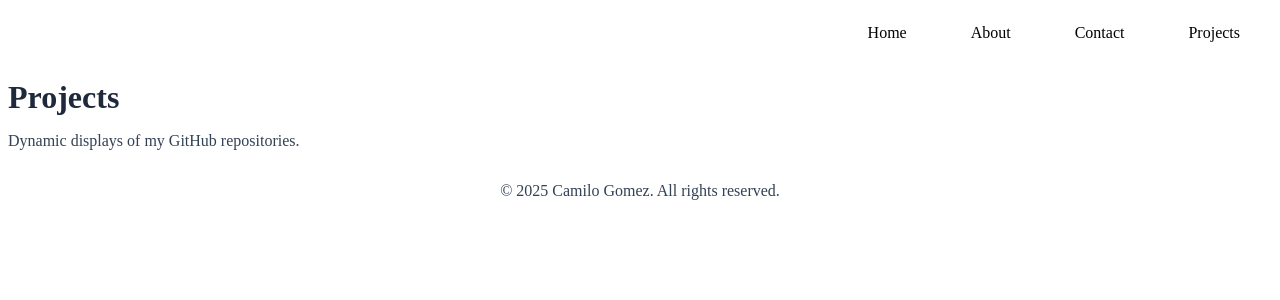
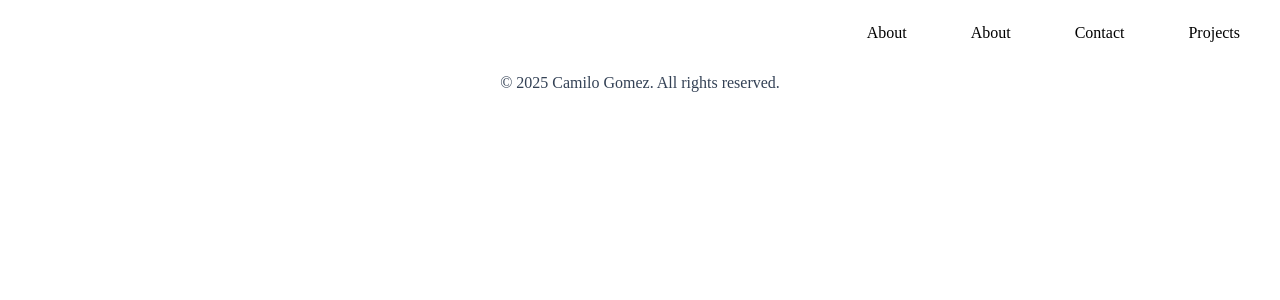
Before and after one commit to fullstacknyc/portfolio, a Next.js app: page /projects in a window 1280 px wide. Shown: the top 300 px of the page. Built offline with nearby package versions, Linux system fonts and the light colour scheme.

Commit message:
import Link and update href

```diff
--- a/src/app/about/page.tsx
+++ b/src/app/about/page.tsx
@@ -5,10 +5,6 @@
 
 export default function About() {
     return <>
-    <html lang="en">
-        <head>
-            <title>About</title>
-        </head>
         <body>
             <h1>About Me</h1>
             <p>I'm a front-end developer learning various roadmaps and utilizing those skills to solve real world problems.</p>
@@ -30,6 +26,5 @@
             </ul>
             <p>Visit my GitHub <a href="https://www.github.com/fullstacknyc/" target="_blank">here</a>.</p>
         </body>
-    </html>
     </>
 }
--- a/src/app/components/Header.tsx
+++ b/src/app/components/Header.tsx
@@ -1,4 +1,5 @@
 import React from "react";
+import Link from "next/link";
 
 function Header() {
   return (
@@ -6,24 +7,16 @@
       <nav>
         <ul>
           <li>
-            <a href="https://www.camilo777.com">
-              Home
-            </a>
+            <Link href="/">About</Link>
           </li>
           <li>
-            <a href="/about">
-              About
-            </a>
+            <Link href="/about">About</Link>
           </li>
           <li>
-            <a href="/contact">
-              Contact
-            </a>
+            <Link href="/contact">Contact</Link>
           </li>
           <li>
-            <a href="/projects">
-              Projects
-            </a>
+            <Link href="projects">Projects</Link>
           </li>
         </ul>
       </nav>
--- a/src/app/contact/page.tsx
+++ b/src/app/contact/page.tsx
@@ -4,16 +4,11 @@
 
 export default function contact() {
     return <>
-    <html lang="en">
-        <head>
-            <title>About</title>
-        </head>
         <body>
             <h1>Contact Me</h1>
             <p>You can message me directly through my website.</p>
             <input type="text"></input>
             <button>Send message</button>
         </body>
-    </html>
     </>
 }
--- a/src/app/projects/page.tsx
+++ b/src/app/projects/page.tsx
@@ -3,14 +3,11 @@
 import { useState, useEffect} from "react";
 
 export default function projects() {
-    return <>
-    <html lang="en">
-        <head>
-            <title>Projects</title>
-        </head>
+    return
+    <>
         <body>
             <h1>Projects</h1>
             <p>Dynamic displays of my GitHub repositories.</p>
         </body>
-    </html></>
+    </>
 }
```
